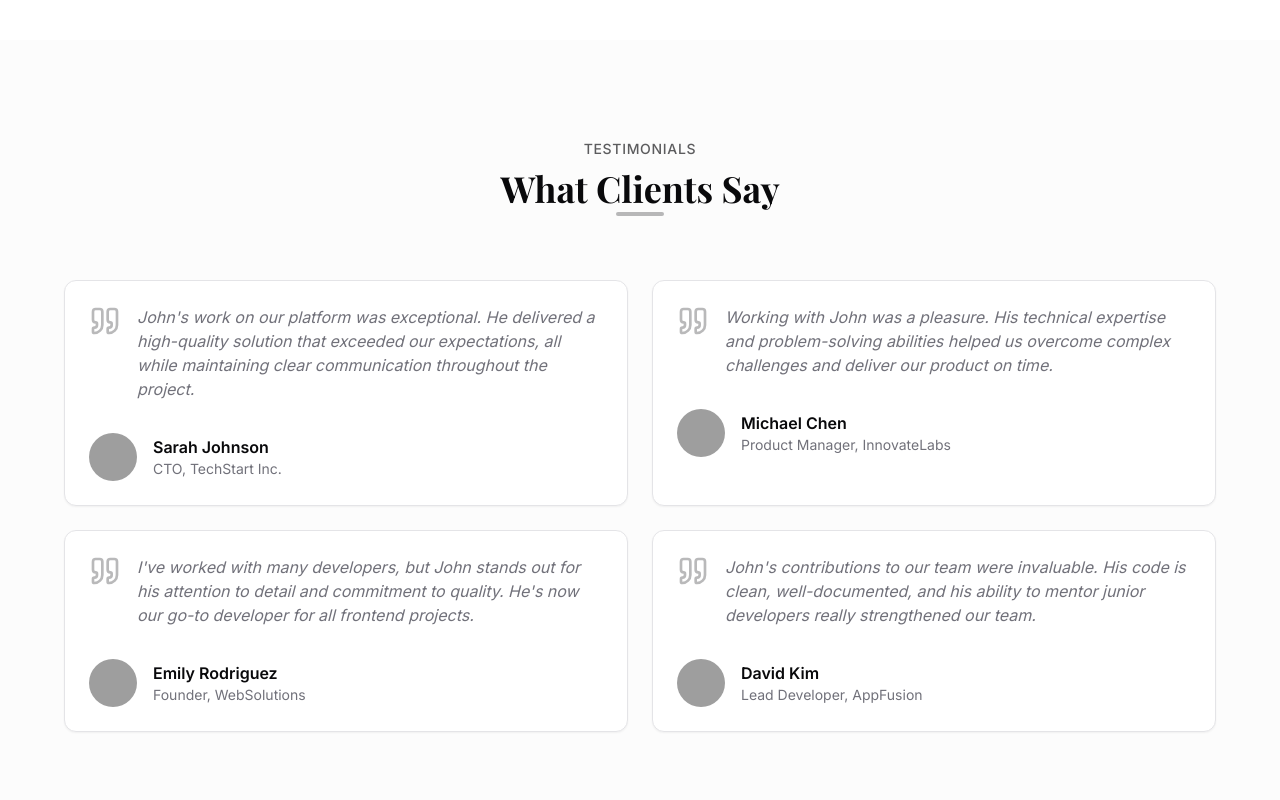
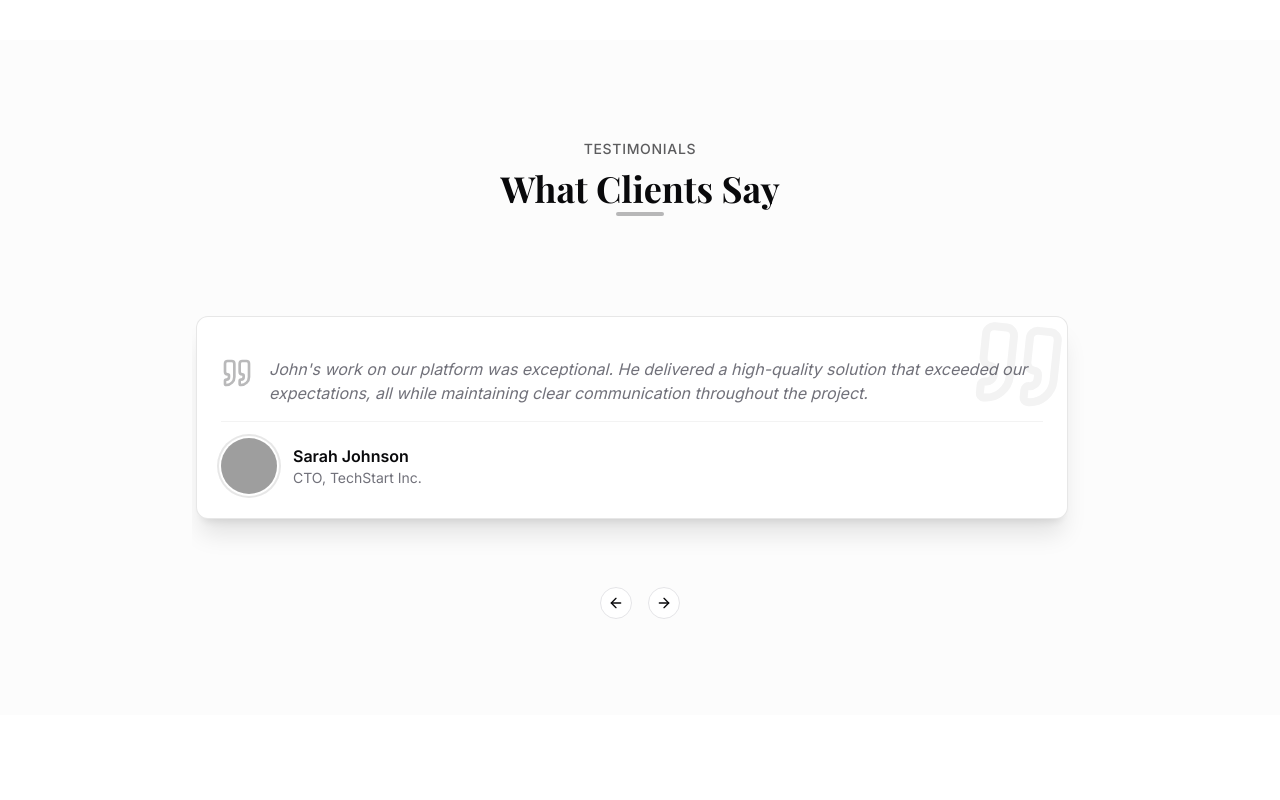
Before and after one commit to Rajnish-Raj25/showcase-mosaic-journey, a React (Vite) app: page / in a window 1280 px wide. Shown: the part 5920-6720 px from the top of the page. Built offline with nearby package versions, Linux system fonts and the light colour scheme; grey boxes are pictures that could not be loaded; a web font is replaced by a local one.

Commit message:
Implement testimonial carousel
Implement a carousel for displaying testimonials.

```diff
--- a/src/components/Testimonials.tsx
+++ b/src/components/Testimonials.tsx
@@ -1,9 +1,17 @@
 
 import { Testimonial } from "@/types";
 import { cn } from "@/lib/utils";
-import { QuoteIcon } from "lucide-react";
+import { QuoteIcon, ChevronLeft, ChevronRight } from "lucide-react";
 import { Avatar, AvatarFallback, AvatarImage } from "@/components/ui/avatar";
 import { Card, CardContent } from "@/components/ui/card";
+import {
+  Carousel,
+  CarouselContent,
+  CarouselItem,
+  CarouselNext,
+  CarouselPrevious,
+} from "@/components/ui/carousel";
+import { useEffect, useState } from "react";
 
 const testimonials: Testimonial[] = [
   {
@@ -41,6 +49,13 @@ const testimonials: Testimonial[] = [
 ];
 
 export default function Testimonials() {
+  const [mounted, setMounted] = useState(false);
+
+  // This prevents hydration mismatch between server and client rendering
+  useEffect(() => {
+    setMounted(true);
+  }, []);
+
   return (
     <section id="testimonials" className="section-padding bg-secondary/30">
       <div className="container-width">
@@ -50,26 +65,34 @@ export default function Testimonials() {
           <div className="mt-1 h-1 w-12 bg-primary/30 mx-auto rounded-full"></div>
         </div>
 
-        <div className="grid grid-cols-1 md:grid-cols-2 gap-6">
-          {testimonials.map((testimonial, index) => (
-            <Card
-              key={testimonial.id}
-              className={cn(
-                "opacity-0",
-                index % 2 === 0 ? "animate-slide-in" : "animate-slide-in-right"
-              )}
-              style={{animationDelay: `${index * 200}ms`}}
+        {mounted && (
+          <div className="max-w-4xl mx-auto">
+            <Carousel
+              className="w-full"
+              opts={{
+                align: "start",
+                loop: true,
+              }}
             >
-              <CardContent className="p-6 space-y-4">
+              <CarouselContent>
+                {testimonials.map((testimonial) => (
+                  <CarouselItem key={testimonial.id} className="md:basis-1/1 lg:basis-1/1 pl-4 pr-4 py-8">
+                    <div className="p-1">
+                      <Card className="border border-primary/10 dark:bg-slate-900/50 dark:backdrop-blur-md dark:border-white/5 shadow-xl hover:shadow-primary/5 transition-all duration-300 overflow-hidden group">
+                        <CardContent className="p-6 space-y-4 relative">
+                          <div className="absolute top-0 right-0 opacity-5 text-primary">
+                            <QuoteIcon className="h-24 w-24 group-hover:scale-110 transition-transform duration-500 rotate-6" />
+                          </div>
+
                           <div className="flex items-start">
                             <QuoteIcon className="h-8 w-8 text-primary/30 mr-4 flex-shrink-0" />
                             <p className="text-muted-foreground italic">{testimonial.content}</p>
                           </div>
 
-                <div className="flex items-center pt-4">
-                  <Avatar className="h-12 w-12 mr-4">
+                          <div className="flex items-center pt-4 border-t border-primary/5">
+                            <Avatar className="h-14 w-14 mr-4 ring-2 ring-primary/10 ring-offset-2 ring-offset-background">
                               <AvatarImage src={testimonial.image} alt={testimonial.name} />
-                    <AvatarFallback>{testimonial.name.split(' ').map(n => n[0]).join('')}</AvatarFallback>
+                              <AvatarFallback className="bg-primary/10 text-primary">{testimonial.name.split(' ').map(n => n[0]).join('')}</AvatarFallback>
                             </Avatar>
                             <div>
                               <h4 className="font-semibold">{testimonial.name}</h4>
@@ -78,8 +101,17 @@ export default function Testimonials() {
                           </div>
                         </CardContent>
                       </Card>
+                    </div>
+                  </CarouselItem>
                 ))}
+              </CarouselContent>
+              <div className="flex justify-center mt-8 gap-4">
+                <CarouselPrevious className="relative static left-0 translate-y-0 dark:border-white/10 dark:hover:bg-white/5 hover:bg-primary/5 hover:text-primary" />
+                <CarouselNext className="relative static right-0 translate-y-0 dark:border-white/10 dark:hover:bg-white/5 hover:bg-primary/5 hover:text-primary" />
               </div>
+            </Carousel>
+          </div>
+        )}
       </div>
     </section>
   );
--- a/src/pages/Index.tsx
+++ b/src/pages/Index.tsx
@@ -9,6 +9,7 @@ import Testimonials from "@/components/Testimonials";
 import Contact from "@/components/Contact";
 import Footer from "@/components/Footer";
 import ThemeToggle from "@/components/ThemeToggle";
+import ScrollToTop from "@/components/ScrollToTop";
 import { useState, useEffect } from "react";
 
 export default function Index() {
@@ -37,6 +38,7 @@ export default function Index() {
         <Contact />
       </main>
       <Footer />
+      <ScrollToTop />
     </>
   );
 }
```
Also changed, not shown: 1 other file (tests, documents, lock files or other folders). Lines whose indentation alone changed are shown as unchanged.
